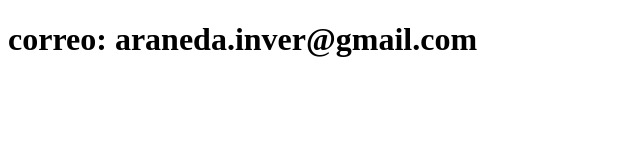
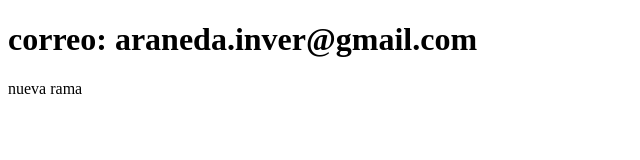
Before and after one commit to Miguel-Araneda/sistema-de-registro, a plain HTML site: page contacto.html in a window 1280 px wide. Shown: the full height of the page, 0-640 px from the left. Drawn offline with Linux system fonts and the light colour scheme.

Commit message:
actualiza contacto

```diff
--- a/contacto.html
+++ b/contacto.html
@@ -9,5 +9,8 @@
     <h1>
         correo: araneda.inver@gmail.com
     </h1>
+    <p>
+        nueva rama
+    </p>
 </body>
 </html>
```
